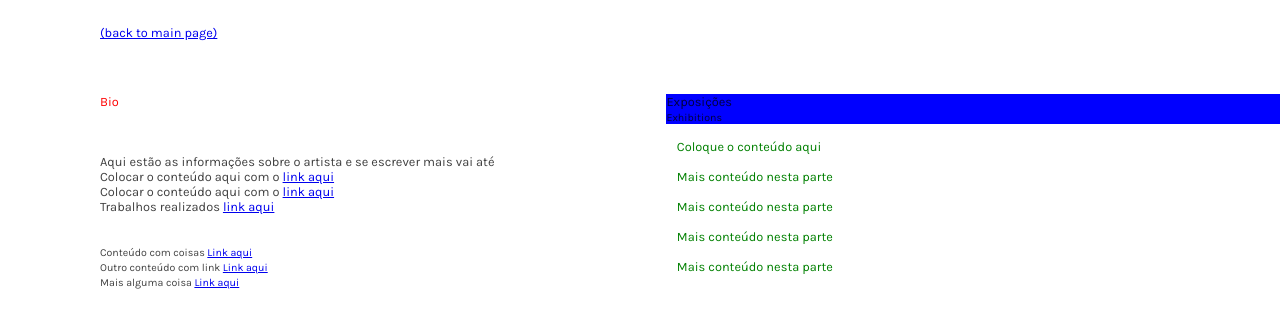
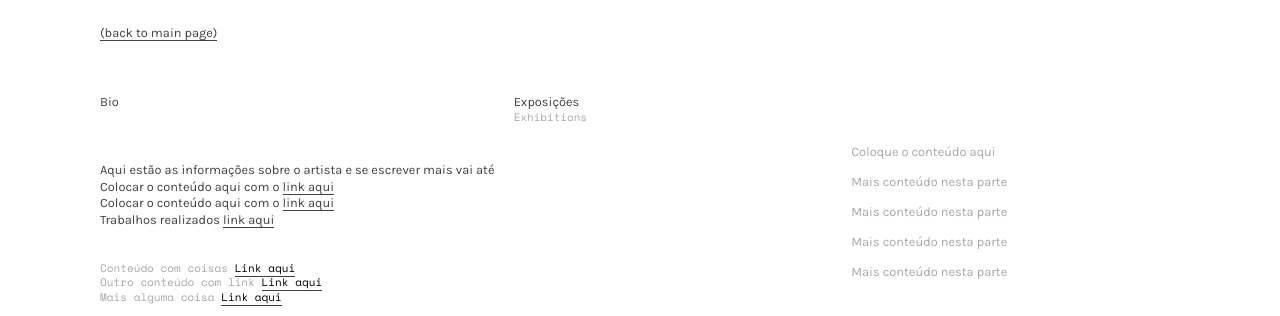
Before and after one commit to kukukaia/portfolioPadrao, a website: page about.html in a window 1280 px wide. Shown: the top 316 px of the page. Drawn offline with nearby package versions, Linux system fonts and the light colour scheme; a web font is replaced by a local one.

Commit message:
estruturando...

```diff
--- a/about.html
+++ b/about.html
@@ -10,13 +10,13 @@
 </head>
 <body>
     <div class="main_container">
-        <a href="./index.html" target="_blank" rel="history">(back to main page)</a></div>
+        <a href="./index.html" target="_blank" rel="history" id="link-first">(back to main page)</a></div>
         <br>
         <br>
         <br>
         <div class="grid-col" grid-row="" grid-pad="3" grid-gutter="6" grid-responsive="">
-            <div grid-col="x11" grid-pad="3" class="" id="left">Bio</div>
-            <div grid-col="x11" grid-pad="3" class="" id="right">Exposições<br><small>Exhibitions</small>
+            <div grid-col="x11" grid-pad="3" class="" id="title-left">Bio</div>
+            <div grid-col="x11" grid-pad="3" id="title-right-1">Exposições<br><small id="title-right-2">Exhibitions</small>
             <br>
             </div>
             <div class="grid-col-2" grid-row="" grid-pad="3" grid-gutter="6" grid-responsive="">
@@ -28,12 +28,13 @@
                     <p>Colocar o conteúdo aqui com o <a href="#linkAqui" target="_blank">link aqui</a></p>
                     <p>Trabalhos realizados <a href="#linkAqui" target="_blank">link aqui</a><br></p>
                     <br><br>
-                <p><small id="conteudoIngles">Conteúdo com coisas <a href="#linkAqui" target="_blank">Link aqui</a><br>Outro conteúdo com link <a href="#linkAqui" target="_blank">Link aqui</a><br>Mais alguma coisa <a href="#linkAqui" target="_blank">Link aqui</a></small></p>
+                    <p><small id="content-left-english">Conteúdo com coisas <a href="#linkAqui" target="_blank">Link aqui</a><br>Outro conteúdo com link <a href="#linkAqui" target="_blank">Link aqui</a><br>Mais alguma coisa <a href="#linkAqui" target="_blank">Link aqui</a></small></p>
                     <br><br>
-                <p><span id="conteudoIngles">email@coloque.aqui</span></p>
+                    <p><span>email@coloque.aqui</span></p>
                     <p><span id="instagram"><a href="#linkExternoInstagram"><i class="fa fa-instagram" aria-hidden="true"></i>instagram</a></span></p><br>
                 </div>
-            <div grid-col="x11" grid-pad="3" class="" id="content-right">
+            </div>
+            <div grid-col="x11" grid-pad="3" class="right" id="content-right">
                 <br>
                 <p>Coloque o conteúdo aqui</p>
                 <br>
--- a/css/style2.css
+++ b/css/style2.css
@@ -5,12 +5,21 @@
     padding: 0;
     box-sizing: border-box;
 }
+
+/****Cor do****/
 .main_container{
     font-family: 'Karla', sans-serif;
     font-size: 12.8px;
     margin-top: 25px;
     margin-left: 100px;
 }
+
+.main_container #link-first {
+    text-decoration: none;
+    color: rgba(0, 0, 0, 0.75);
+    border-bottom: 1px solid rgba(0, 0, 0, 0.75);
+}
+/****Cor d'****/
 .grid-col{
     display: grid;
     grid-template-columns: auto auto;
@@ -21,16 +30,56 @@
     margin-left: 100px;
     text-align: left;
 }
-.grid-col #right{
-    background-color: blue;
-    margin-left: -21.8rem;
+
+
+/****Cor do título 'Exposição'****/
+#title-right-1{
+    color: rgb(0, 0, 0, 0.75);
+    margin-left: -22.1rem;
 }
-.grid-col #left{
-    color: red;
+
+/****Cor/fonte do título 'Exhibitios'****/
+#title-right-2{
+    color: rgb(0, 0, 0, 0.35);
+    font-size: 10.9px;
+    font-family: 'Space Mono', Icons;
 }
-.grid-col #content-right{
-    color: green;
+
+/****Cor do título 'Bio'****/
+#title-left{
+    color: rgb(0, 0, 0, 0.75);
+    margin-bottom: 20px;
 }
+/****Formatação conteúdo da esquerda****/
+#content-left{
+    line-height: 16.5px;
+}
+
+#content-left a{
+    text-decoration: none;
+    color: rgb(0, 0, 0, 0.75);
+    border-bottom: 1px solid rgba(0, 0, 0, 0.75);
+}
+.grid-col-2 #content-left-english{
+    display: inline-block;
+    font-family: 'Space Mono', Icons;
+    color: rgba(0, 0, 0, 0.35);
+    font-size: 11px;
+    line-height: 1.3;
+    font-weight: 400;
+}
+.grid-col-2 #content-left-english a{
+    text-decoration: none;
+    color: #000000;
+}
+
+/****Formatação do conteúdo da direita****/
+#content-right{
+    color: rgb(0, 0, 0, 0.35);
+    margin-left: -1rem;
+}
+
+/****Cor do conteúdo ****/
 .grid-col-2{
     display: grid;
     grid-template-columns: auto auto;
```
Lines whose indentation alone changed are shown as unchanged.
